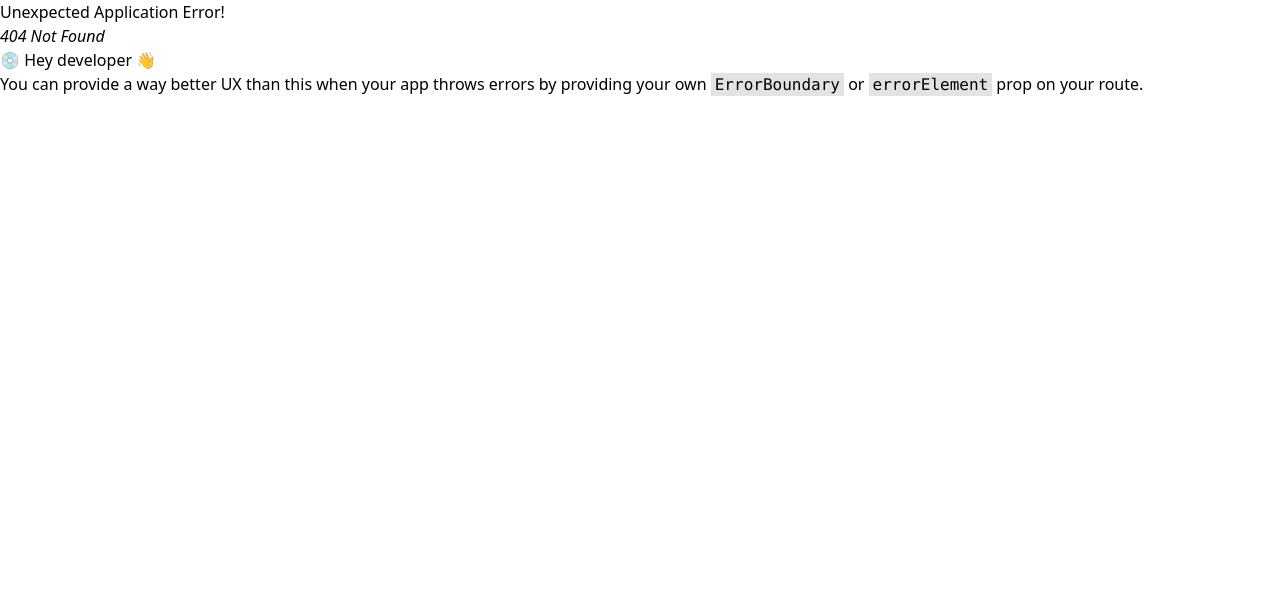
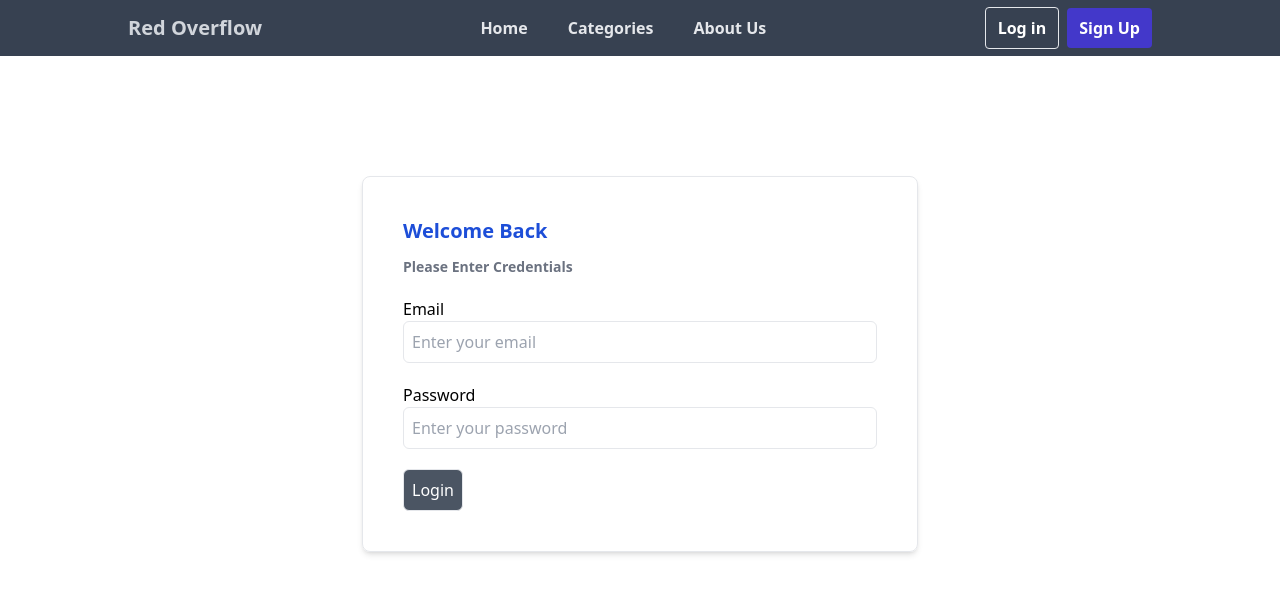
Before and after one commit to alihasnain01/stackoverflowclone, a React (Create React App) app: page /login in a window 1280 px wide. Before the commit this address had no page. Shown: the top 594 px of the page. Built offline with nearby package versions, Linux system fonts and the light colour scheme.

Commit message:
working on login

```diff
--- a/src/App.js
+++ b/src/App.js
@@ -4,10 +4,10 @@ import Header from "./components/Header";
 function App() {
   return (
     <div className="">
-      <Header/>
-
-      <Outlet />
-
+      <Header />
+      <div className="max-w-6xl :md:max-w-4xl mx-auto mt-10 mb-8 px-5">
+        <Outlet />
+      </div>
     </div>
   );
 }
--- a/src/components/Category.jsx
+++ b/src/components/Category.jsx
@@ -5,28 +5,38 @@ import axios from "axios";
 import CategoryDetail from "./CategoryDetail";
 
 const Cetegory = () => {
-
+    const [pageNo, setPageNo] = useState(1);
+    const [totalPage, setTotalPage] = useState('');
+    const [nextPage, setNextPage] = useState(true);
+    const [prevPage, setPrevPage] = useState(true);
     const [topics, setTopics] = useState([]);
+    const [search, setSearch] = useState('');
 
     useEffect(() => {
         document.title = 'Categories';
         fetchTopics();
-    }, [])
+    }, [pageNo, search])
 
     const fetchTopics = async () => {
-        await axios.get(base_url + 'categories')
+        await axios.get(base_url + 'categories' + `?page=${pageNo}` + (search ? `&search=${search}` : ""))
             .then(res => {
+                res?.data?.data?.prev_page_url ? setPrevPage(true) : setPrevPage(false);
+                res?.data?.data?.next_page_url ? setNextPage(true) : setNextPage(false);
+                res?.data?.data?.last_page ? setTotalPage(res?.data?.data?.last_page) : setTotalPage('');
                 setTopics(res?.data?.data?.data);
-                console.log(topics);
             }).catch(err => console.log(err));
     }
 
     const searchCategory = (val) => {
-        console.log(val);
+
+        setTimeout(() => {
+            setPageNo(1);
+            setSearch(val);
+        }, 300);
     }
 
     return (
-        <div className="max-w-6xl :md:max-w-4xl mx-auto mt-10 mb-5">
+        <>
             <h1 className="text-2xl font-bold text-gray-900">Category</h1>
             <p className="mt-1 text-gray-500 font-normal w-2/3">A Category is key that categorizes your issue with other, similar issues. Using the right category keyword makes it easier for others to find and answer your issue</p>
 
@@ -42,8 +52,18 @@ const Cetegory = () => {
                             )) : null
                     }
                 </ul>
+
+                {
+                    topics.length > 0 &&
+                    <div className="flex justify-end space-x-2 mt-9">
+                        <button className={prevPage ? "border-gray-800 font-bold p-2 rounded-lg border-solid border-2 sm" : "p-2 rounded-lg border-gray-400  border-solid border-2 sm"} disabled={!prevPage} onClick={() => setPageNo(pageNo - 1)}>Previous</button>
+                        <span className='mt-2'> {pageNo} of {totalPage}</span>
+                        <button className={nextPage ? "border-gray-700 font-bold p-2 rounded-lg border-solid border-2 text-sm" : "p-2 rounded-lg border-gray-400  border-solid border-2 ml-2 sm"} disabled={!nextPage} onClick={async () => setPageNo(pageNo + 1)}>Next</button>
+                    </div>
+                }
+
             </div>
-        </div>
+        </>
     )
 }
 
--- a/src/components/Header.jsx
+++ b/src/components/Header.jsx
@@ -3,18 +3,22 @@ import { Link, NavLink } from "react-router-dom";
 const Header = () => {
     return (
         <>
-            <nav className="w-full h-14 flex justify-between items-center px-4 md:px-32 bg-slate-800 top-0 sticky ">
+            <nav className="w-full h-14 flex justify-between items-center px-4 md:px-32 bg-gray-700 top-0 sticky ">
                 <div className="text-gray-300 text-xl font-bold">Red Overflow</div>
-                <ul className="md:flex hidden font-semibold">
-                    <li className="cursor-pointer text-gray-200 hover:text-gray-400 mx-[10px]"><NavLink to="/" >Home</NavLink></li>
-                    <NavLink to="/categories" className="cursor-pointer text-gray-200 hover:text-gray-400 mx-[10px]">Categories</NavLink>
-                    <li className="cursor-pointer text-gray-200 hover:text-gray-400 mx-[10px]"><Link to="/contact-us">Contect Us</Link></li>
-                    <li className="cursor-pointer text-gray-200 hover:text-gray-400 mx-[10px]"><NavLink to="/about-us">About Us</NavLink></li>
+                <ul className="md:flex hidden font-semibold space-x-10 cursor-pointer text-gray-200">
+                    <NavLink to="/" className="hover:text-gray-400 " >Home</NavLink>
+                    <NavLink to="/categories" className="hover:text-gray-400 ">Categories</NavLink>
+                    <NavLink to="/about-us" className="hover:text-gray-400">About Us</NavLink>
 
                 </ul>
-                <div className="hidden md:block px-3 py-2 bg-indigo-700 text-white cursor-pointer font-bold rounded">Login</div>
+
+                <div className="flex items-center space-x-2">
+                    <div className="hidden md:block px-3 py-2 text-white cursor-pointer font-bold rounded border"><NavLink to="/login">Log in</NavLink></div>
+                    <div className="hidden md:block px-3 py-2 bg-indigo-700 text-white cursor-pointer font-bold rounded"><NavLink to="/login">Sign Up</NavLink></div>
+                </div>
+
                 <div className="md:hidden">
-                    {/* <a className="text-4xl" href="#">&#8801;</a> */}
+                    <a className="text-4xl" href="#">&#8801;</a>
                 </div>
             </nav>
 
--- a/src/components/Home.jsx
+++ b/src/components/Home.jsx
@@ -7,7 +7,7 @@ const Home = () => {
 
     const [pageNo, setPageNo] = useState(1);
     const [totalPage, setTotalPage] = useState('');
-    const [total,setTotal]=useState(0);
+    const [total, setTotal] = useState(0);
     const [topicId, setTopicId] = useState('');
     const [topics, setTopics] = useState([]);
     const [issues, setIssues] = useState([]);
@@ -38,7 +38,7 @@ const Home = () => {
             res?.data?.data?.prev_page_url ? setPrevPage(true) : setPrevPage(false);
             res?.data?.data?.next_page_url ? setNextPage(true) : setNextPage(false);
             res?.data?.data?.last_page ? setTotalPage(res?.data?.data?.last_page) : setTotalPage('');
-            res?.data?.data?.total? setTotal(res?.data?.data?.total) : setTotal(0);
+            res?.data?.data?.total ? setTotal(res?.data?.data?.total) : setTotal(0);
             setIssues(res?.data?.data?.data);
         }).catch(err => console.log(err));
     }
@@ -58,8 +58,8 @@ const Home = () => {
     }
 
     return (
-        <div className="w-full flex justify-between mt-20 md:px-40">
-            <div className="w-1/4 ">
+        <div className="w-full flex justify-between">
+            <div className="w-1/4">
                 <h1 className="text-2xl w-11 font-bold">Categories</h1>
                 <div className="mt-10 ">
                     <ul className="text-lg ml-5">
@@ -73,7 +73,7 @@ const Home = () => {
                     </ul>
                 </div>
             </div>
-            <div className="w-full">
+            <div className="w-full mx-10">
                 <div className="flex justify-between">
                     <div>
                         <h1 className="text-2xl font-bold">Issues</h1>
--- /dev/null
+++ b/src/components/Login.jsx
@@ -0,0 +1,36 @@
+const Login = () => {
+    return (
+        <div className="flex items-center justify-center mt-[120px]">
+            <div className="border border-gray-200 rounded-lg shadow-md p-10 w-1/2">
+                <h1 className="text-xl font-bold text-blue-700 mb-1 ">Welcome Back</h1>
+                <p className="text-sm font-semibold text-gray-500 mt-3 mb-5">Please Enter Credentials</p>
+                <form action="">
+                    <div className="mb-5">
+                        <label htmlFor="email">Email</label>
+                        <br />
+                        <input
+                            type="email"
+                            id="email"
+                            className="p-2 border rounded-md w-full"
+                            placeholder="Enter your email"
+                        />
+                    </div>
+                    <div className="mb-5">
+                        <label htmlFor="password">Password</label>
+                        <br />
+                        <input
+                            type="password"
+                            id="password"
+                            className="p-2 border rounded-md w-full"
+                            placeholder="Enter your password"
+                        />
+                    </div>
+                    <button className="border rounded-md p-2 font-md bg-gray-600 text-white">Login</button>
+                </form>
+            </div>
+        </div>
+
+    )
+}
+
+export default Login;
--- a/src/index.js
+++ b/src/index.js
@@ -8,6 +8,7 @@ import Aboutus from "./components/Aboutus";
 import Contactus from "./components/Contactus";
 import reportWebVitals from "./reportWebVitals";
 import Category from "./components/Category";
+import Login from "./components/Login";
 import { createBrowserRouter, RouterProvider } from "react-router-dom";
 
 const router = createBrowserRouter([
@@ -35,6 +36,10 @@ const router = createBrowserRouter([
         path: "/contact-us",
         element: <Contactus />,
       },
+      {
+        path: "/login",
+        element: <Login />,
+      },
     ],
   },
 ]);
```
